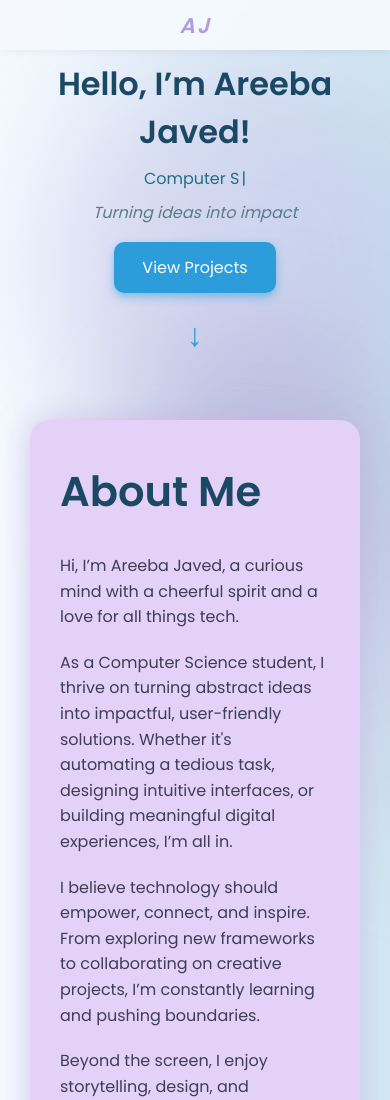
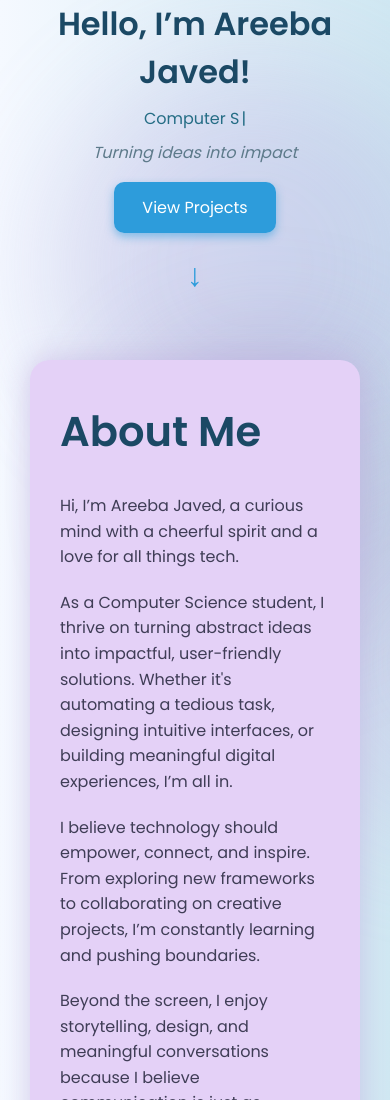
Before and after one commit to Areeba444/areebajaved.github.io, a plain HTML site: page index.html in a window 390 px wide. Shown: the top 1100 px of the page. Drawn offline with Linux system fonts and the light colour scheme.

Commit message:
Update style.css

```diff
--- a/style.css
+++ b/style.css
@@ -841,27 +841,10 @@ nav a:hover {
 
 @media screen and (max-width: 768px) {
   header {
-    flex-direction: row;
-    justify-content: center;
-    align-items: center;
-    padding: 8px 16px;
-    height: 50px;
-    font-size: 0.9rem;
-  }
-
-  .logo {
-    font-size: 1.3rem;
-    letter-spacing: 2px;
-  }
-
-  nav {
-    display: none; /* Hide nav or toggle menu on mobile if needed */
+    display: none !important;
   }
 
   #hero {
-    padding-top: 60px; /* push hero below header */
-    height: auto;
-    box-sizing: border-box;
-    text-align: center;
+    padding-top: 0 !important; /* No need to push it down anymore */
   }
 }
```
